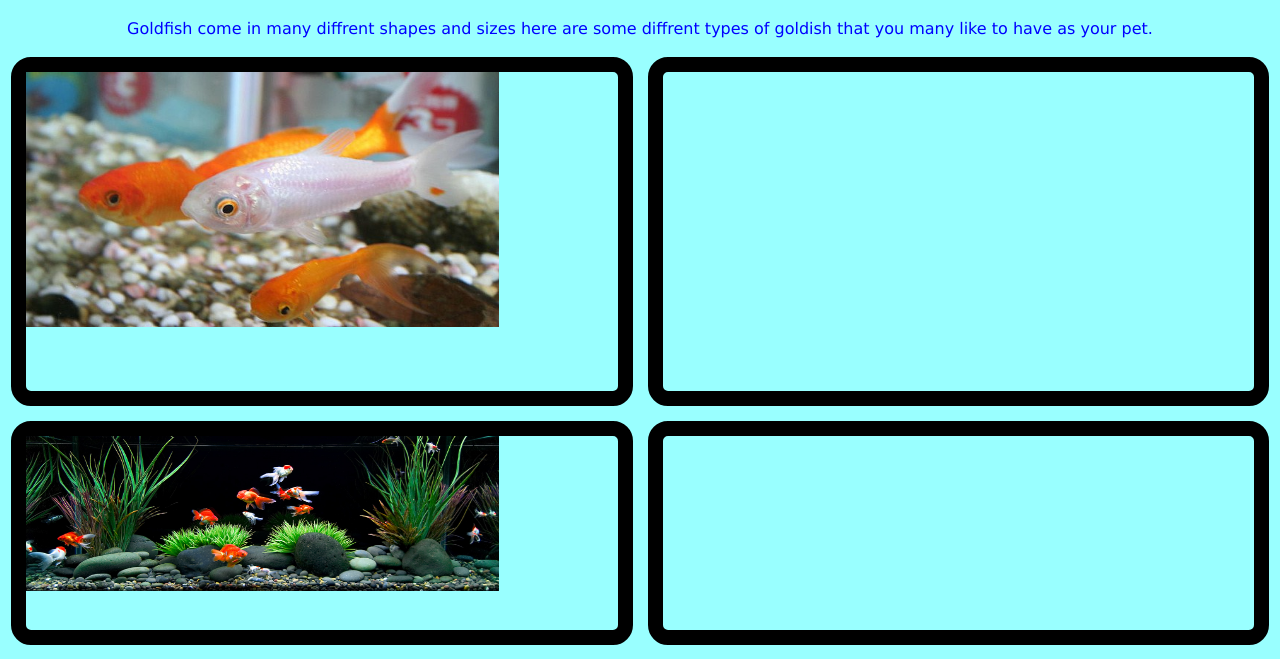
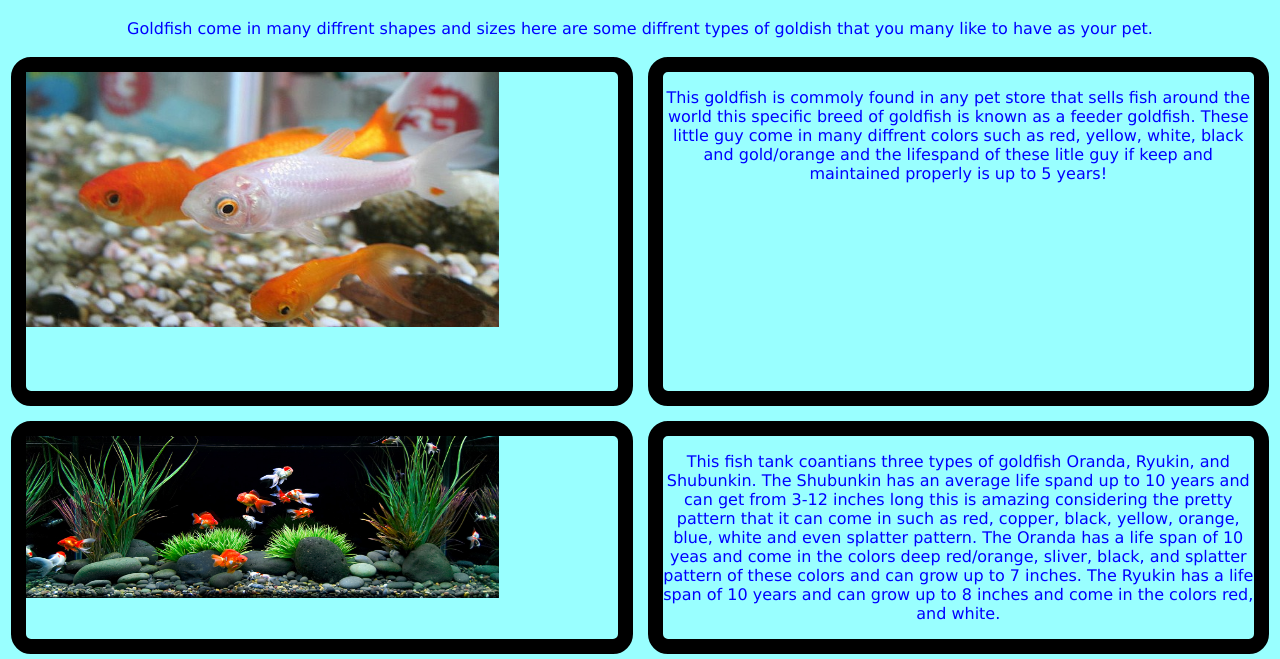
Before and after one commit to osvaldoarreola/project4, a plain HTML site: page page1.html in a window 1280 px wide. Shown: the part 62-721 px from the top of the page. Drawn offline with Linux system fonts and the light colour scheme.

Commit message:
Add files via upload

```diff
--- a/page1.html
+++ b/page1.html
@@ -11,13 +11,13 @@
 				<a href="images/goldfishwhite.jpg"><img src="images/goldfishwhite.jpg" width="80%" height="80%"></a>
 			</div>
 			<div class="box e">
-				<p></p>
+				<p>This goldfish is commoly found in any pet store that sells fish around the world this specific breed of goldfish is known as a feeder goldfish. These little guy come in many diffrent colors such as red, yellow, white, black and gold/orange and the lifespand of these litle guy if keep and maintained properly is up to 5 years! </p>
 			</div>
 			<div class="box a">
 				<a href="images/prettyfish.jpg"><img src="images/prettyfish.jpg" width="80%" height="80%"></a>
 			</div>
 			<div class="box f">
-				<p></p>
+				<p>This fish tank coantians three types of goldfish Oranda, Ryukin, and Shubunkin. The Shubunkin has an average life spand up to 10 years and can get from 3-12 inches long this is amazing considering the pretty pattern that it can come in such as red, copper, black, yellow, orange, blue, white and even splatter pattern. The Oranda has a life span of 10 yeas and come in the colors deep red/orange, sliver, black, and splatter pattern of these colors and can grow up to 7 inches. The Ryukin has a life span of 10 years and can grow up to 8 inches and come in the colors red, and white.</p>
 			</div>
 			<div class="box a">
 				<a href="images/bigprettyfish.jpg"><img src="images/bigprettyfish.jpg" width="80%" height="80%"></a>
```
